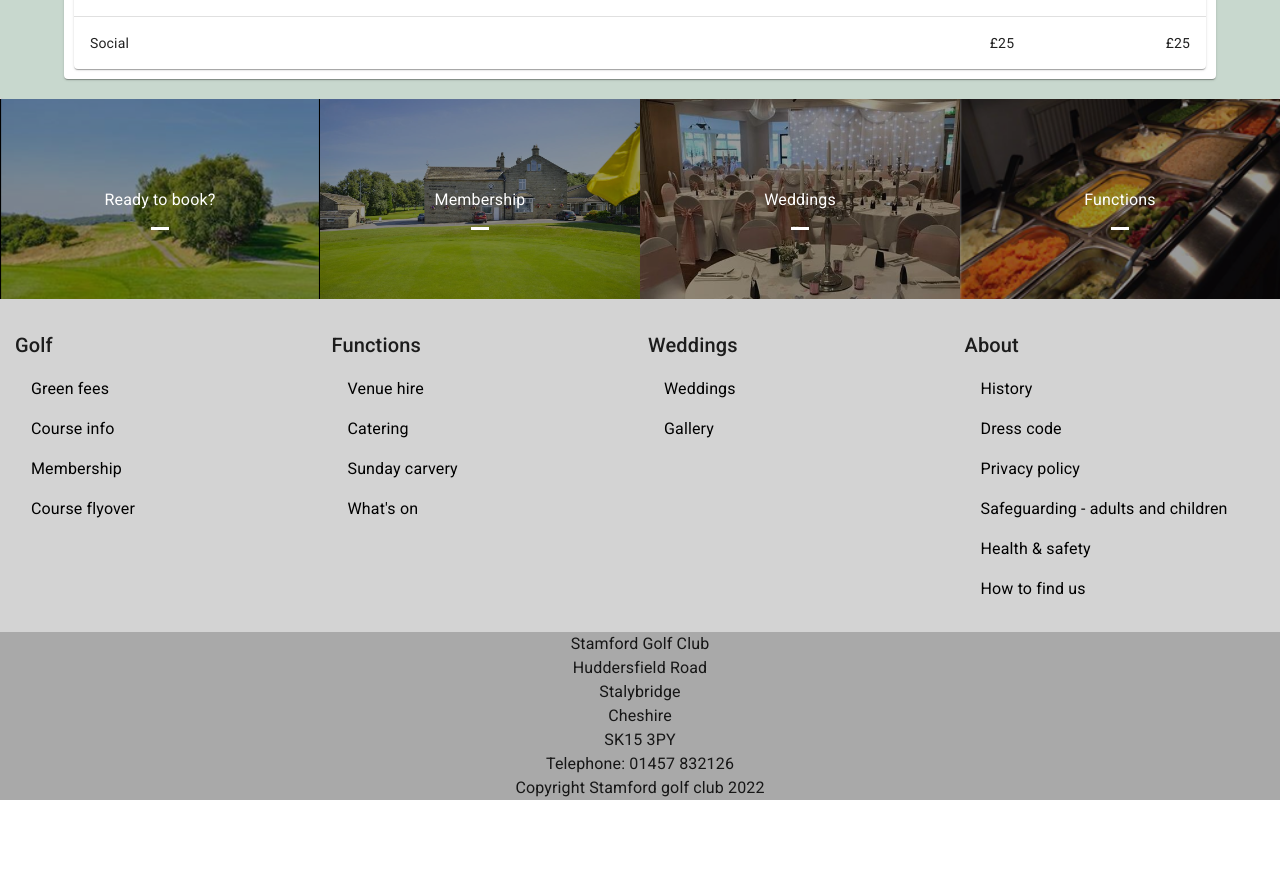
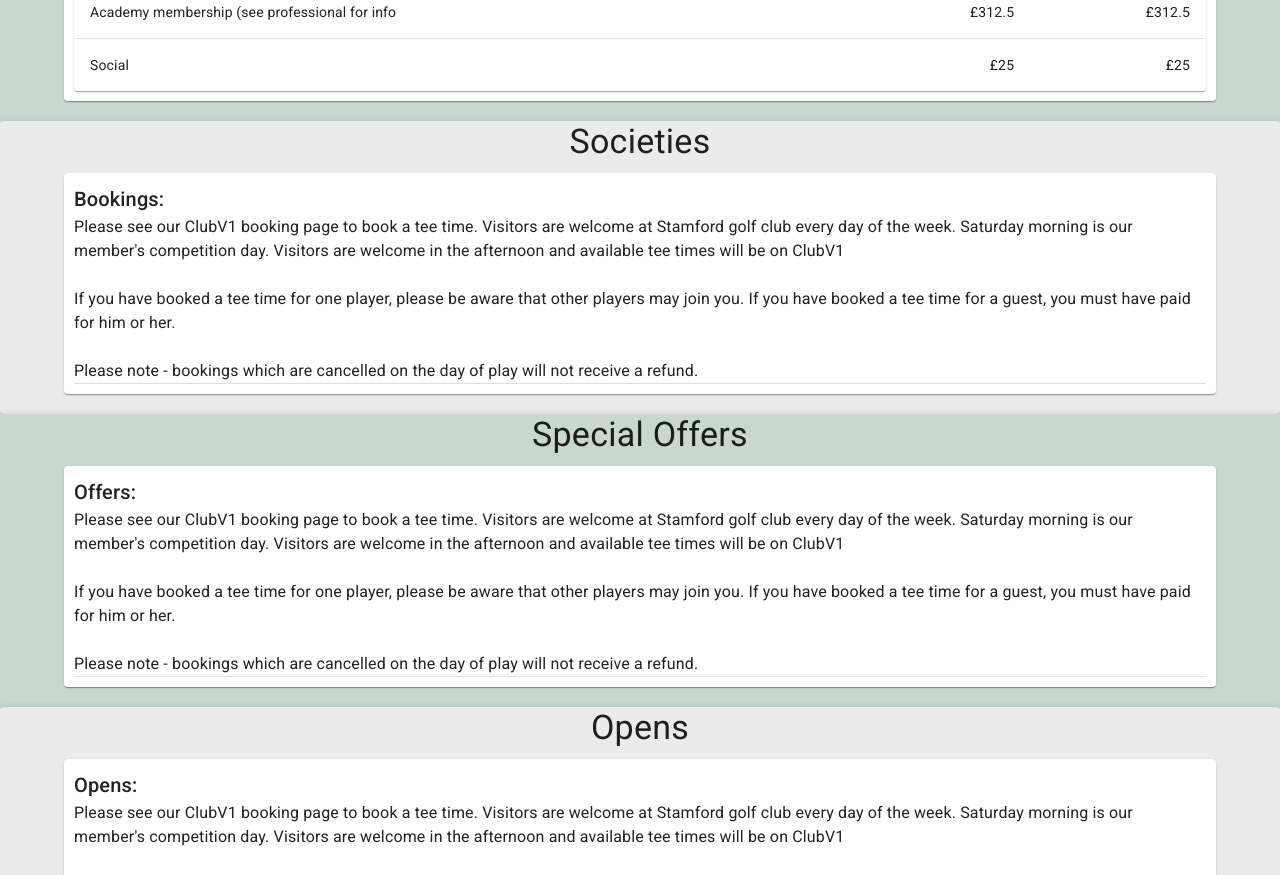
Before and after one commit to Dannyj1984/stamfordGC, a React (Create React App) app: page /golf in a window 1280 px wide. Shown: the part 3144-4019 px from the top of the page. Before the commit the page ends 3944 px from the top, so only its background shows below. Built offline with nearby package versions, Linux system fonts and the light colour scheme.

Commit message:
added membership form

```diff
--- a/src/features/golf/GolfPage.tsx
+++ b/src/features/golf/GolfPage.tsx
@@ -145,6 +145,7 @@ export default function GolfPage() {
             <Typography variant='h4'>Membership</Typography>
 
             <Paper sx={{width: '90%', marginTop: '10px', padding:'10px'}}>
+                <Typography variant="subtitle2">To apply for membership please complete the <a href="/docs/application-form.doc" download>application form</a> and return to the pro shop</Typography>
                 <Typography variant="h6">Benefits:</Typography>
                 <Typography>We run a full program of competitions. Our main competition day is Saturday which has a full summer program including medal rounds and our Majors. We also have competitions on Sunday morning, as well as a weekly Wednesday competition throughout the summer. Our competition start sheet allows new members to quickly meet others. Tee bookings are made in 30 minute time slots, with a draw being made to to decide on the groups.</Typography>
                 <br />
@@ -166,6 +167,65 @@ We are encouraging participation in golf for people of all ages and abilities. W
                 <MembershipTable />
             </Paper>
         </Paper>
+        <Paper  elevation={4} sx={{backgroundColor:'#ebebeb',  display:'flex', flexDirection:'column', justifyContent:'flex-start', alignItems:'center', paddingBottom: '20px'}}>
+            <Typography variant='h4'>Societies</Typography>
+
+            <Paper sx={{width: '90%', marginTop: '10px', padding:'10px'}}>
+                <Typography variant="h6">Bookings:</Typography>
+                <Typography>Please see our ClubV1 booking page to book a tee time. Visitors are welcome at Stamford golf club every day of the week. Saturday morning is our member's competition day. Visitors are welcome in the afternoon and available tee times will be on ClubV1</Typography>
+                <br />
+                <Typography>If you have booked a tee time for one player, please be aware that other players may join you. If you have booked a tee time for a guest, you must have paid for him or her.</Typography>
+                <br />
+                <Typography>Please note - bookings which are cancelled on the day of play will not receive a refund.</Typography>
+
+                <Divider />
+            </Paper>
+        </Paper>
+
+        <Paper  elevation={4} sx={{backgroundColor:'#c8d8ce',  display:'flex', flexDirection:'column', justifyContent:'flex-start', alignItems:'center', paddingBottom: '20px'}}>
+            <Typography variant='h4'>Special Offers</Typography>
+
+            <Paper sx={{width: '90%', marginTop: '10px', padding:'10px'}}>
+                <Typography variant="h6">Offers:</Typography>
+                <Typography>Please see our ClubV1 booking page to book a tee time. Visitors are welcome at Stamford golf club every day of the week. Saturday morning is our member's competition day. Visitors are welcome in the afternoon and available tee times will be on ClubV1</Typography>
+                <br />
+                <Typography>If you have booked a tee time for one player, please be aware that other players may join you. If you have booked a tee time for a guest, you must have paid for him or her.</Typography>
+                <br />
+                <Typography>Please note - bookings which are cancelled on the day of play will not receive a refund.</Typography>
+
+                <Divider />
+            </Paper>
+        </Paper>
+
+        <Paper  elevation={4} sx={{backgroundColor:'#ebebeb',  display:'flex', flexDirection:'column', justifyContent:'flex-start', alignItems:'center', paddingBottom: '20px'}}>
+            <Typography variant='h4'>Opens</Typography>
+
+            <Paper sx={{width: '90%', marginTop: '10px', padding:'10px'}}>
+                <Typography variant="h6">Opens:</Typography>
+                <Typography>Please see our ClubV1 booking page to book a tee time. Visitors are welcome at Stamford golf club every day of the week. Saturday morning is our member's competition day. Visitors are welcome in the afternoon and available tee times will be on ClubV1</Typography>
+                <br />
+                <Typography>If you have booked a tee time for one player, please be aware that other players may join you. If you have booked a tee time for a guest, you must have paid for him or her.</Typography>
+                <br />
+                <Typography>Please note - bookings which are cancelled on the day of play will not receive a refund.</Typography>
+
+                <Divider />
+            </Paper>
+        </Paper>
+
+        <Paper  elevation={4} sx={{backgroundColor:'#c8d8ce',  display:'flex', flexDirection:'column', justifyContent:'flex-start', alignItems:'center', paddingBottom: '20px'}}>
+            <Typography variant='h4'>Course Information</Typography>
+
+            <Paper sx={{width: '90%', marginTop: '10px', padding:'10px'}}>
+                <Typography variant="h6">Course Information:</Typography>
+                <Typography>Please see our ClubV1 booking page to book a tee time. Visitors are welcome at Stamford golf club every day of the week. Saturday morning is our member's competition day. Visitors are welcome in the afternoon and available tee times will be on ClubV1</Typography>
+                <br />
+                <Typography>If you have booked a tee time for one player, please be aware that other players may join you. If you have booked a tee time for a guest, you must have paid for him or her.</Typography>
+                <br />
+                <Typography>Please note - bookings which are cancelled on the day of play will not receive a refund.</Typography>
+
+                <Divider />
+            </Paper>
+        </Paper>
         </>
     )
 }
```
